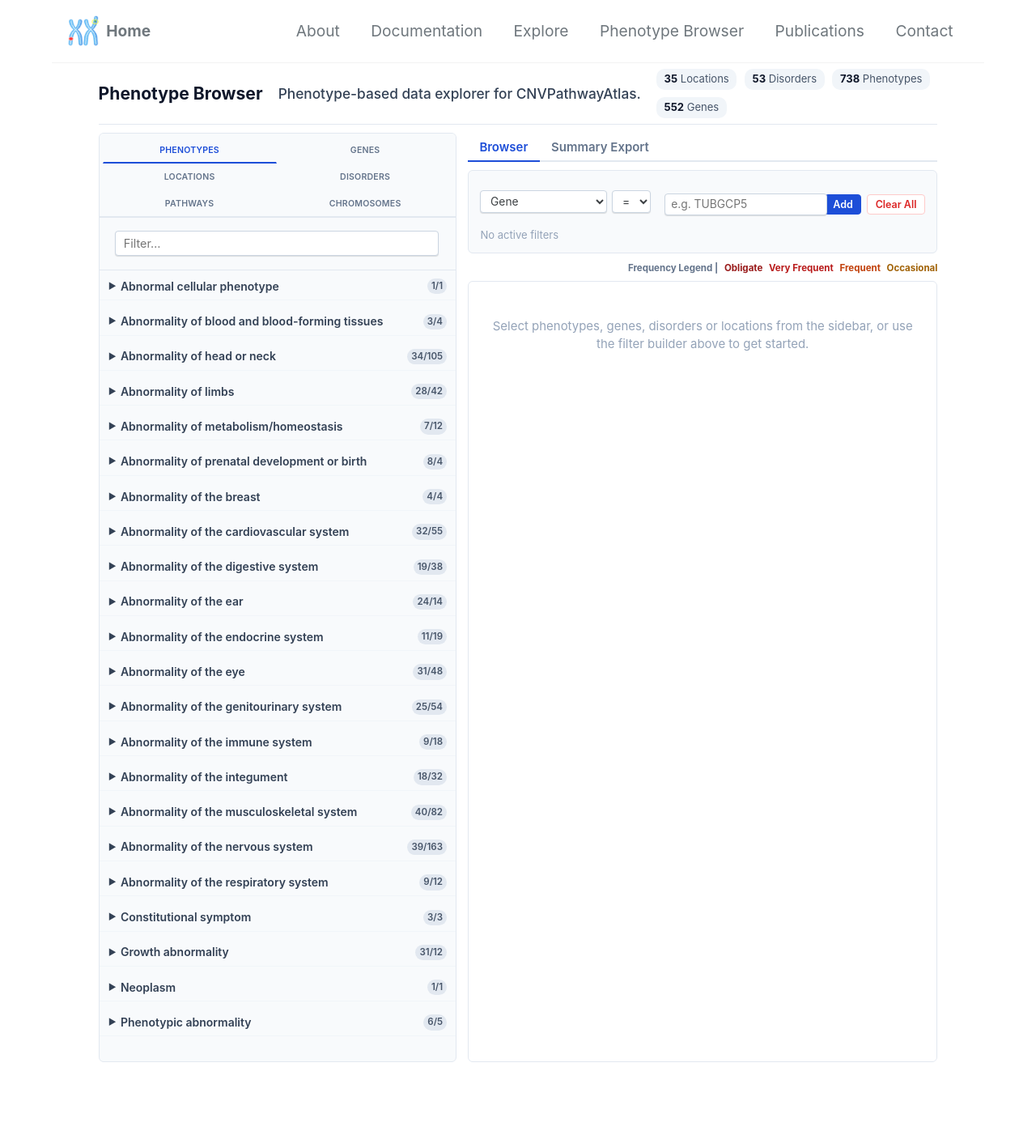
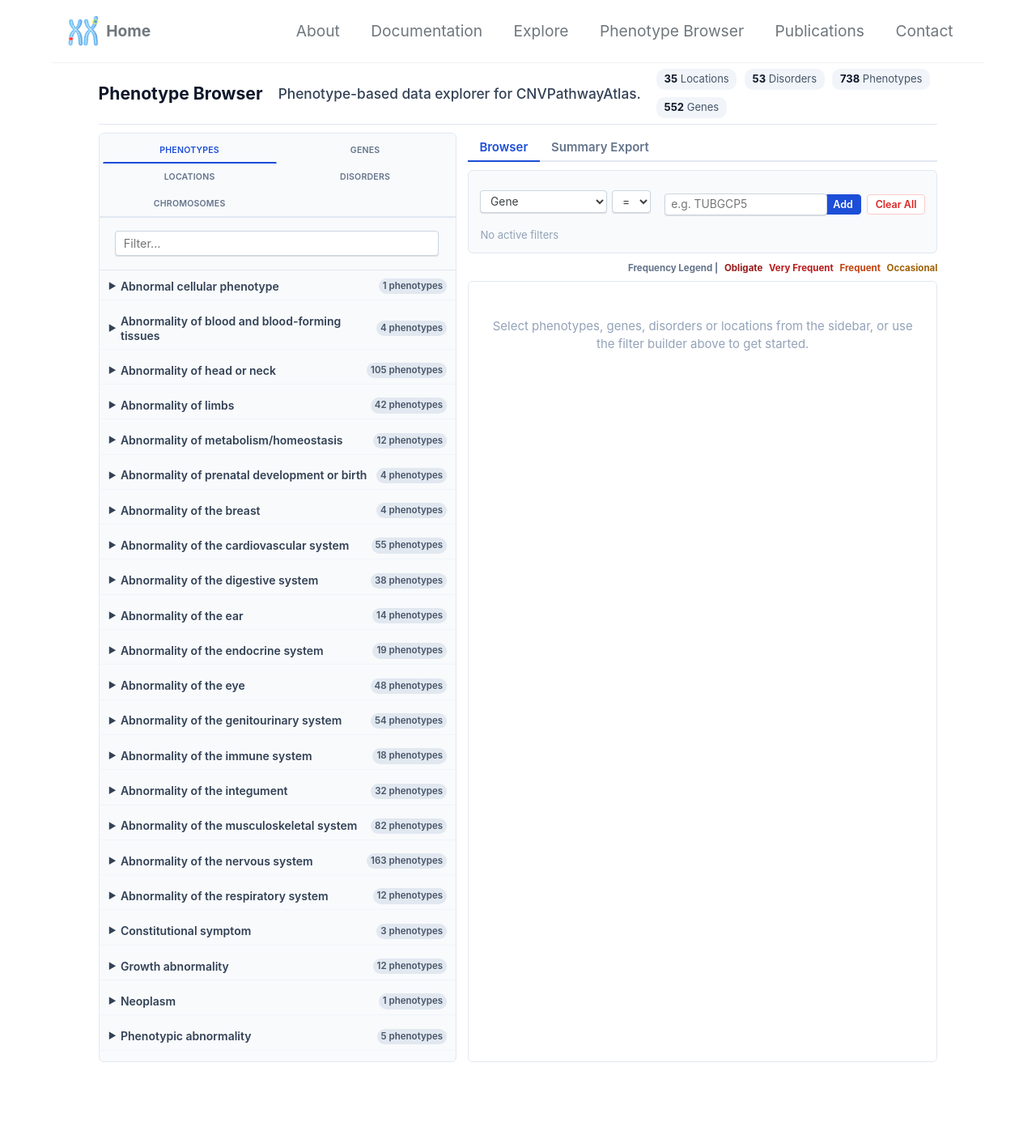
Before and after one commit to CNVPathwayAtlas/cnv-website, a Jekyll site: the page built from _pages/phenotype-browser.html, in a window 1280 px wide. Shown: the whole page at 81% size. Built offline with Jekyll 4.4.1, drawn with Linux system fonts in a browser that asks for light colours; cached includes are drawn as plain includes.

Commit message:
Fix tree and remove pathways

```diff
--- a/_pages/phenotype-browser.html
+++ b/_pages/phenotype-browser.html
@@ -32,7 +32,7 @@ permalink: /phenotype-browser/
         <button class="sidebar-tab" data-sidebar="gene">Genes</button>
         <button class="sidebar-tab" data-sidebar="location">Locations</button>
         <button class="sidebar-tab" data-sidebar="disorder">Disorders</button>
-        <button class="sidebar-tab" data-sidebar="pathway">Pathways</button>
+        <!--<button class="sidebar-tab" data-sidebar="pathway">Pathways</button> -->
         <button class="sidebar-tab" data-sidebar="chromosome">Chromosomes</button>
       </div>
       <div class="sidebar-search">
@@ -51,10 +51,10 @@ permalink: /phenotype-browser/
       <div class="sidebar-panel" id="sb-disorder">
         <div class="sidebar-list" id="disorder-list"></div>
       </div>
-      <div class="sidebar-panel" id="sb-pathway">
+      <!--<div class="sidebar-panel" id="sb-pathway">
         <p class="sidebar-hint">The molecular pathways listed here are attributed to a genomic region where a CNV appears.</p>
         <div class="sidebar-list" id="pathway-list"></div>
-      </div>
+      </div> -->
       <div class="sidebar-panel" id="sb-chromosome">
         <div class="sidebar-list" id="chr-list"></div>
       </div>
@@ -81,7 +81,7 @@ permalink: /phenotype-browser/
               <option value="phenotype">Phenotype</option>
               <option value="disorder">Disorder (ORPHA)</option>
               <option value="location">Location</option>
-              <option value="pathway">WikiPathways</option>
+              <!--<option value="pathway">WikiPathways</option> -->
               <option value="chromosome">Chromosome</option>
               <option value="size">Location Size (bp)</option>
             </select>
--- a/_sass/phenotype-browser.scss
+++ b/_sass/phenotype-browser.scss
@@ -387,7 +387,7 @@ body:has(.pheno-browser) .page__content {
 }
 
 .sb-logic-btn {
-    font-size: 0.55rem;
+    font-size: 0.7rem;
     font-weight: 700;
     line-height: 1;
     padding: 0.15rem 0.3rem;
--- a/assets/js/phenotype-browser.js
+++ b/assets/js/phenotype-browser.js
@@ -206,7 +206,7 @@ var PhenotypeBrowser = (function () {
             h += '<div class="tree-cat-hdr" data-cat="' + cid + '">';
             h += '<span class="tree-arrow">&#9654;</span>';
             h += '<span class="tree-cat-label">' + esc(c.label) + '</span>';
-            h += '<span class="tree-cat-badge" title="' + nD + ' disorders / ' + nP + ' phenotypes">' + nD + '/' + nP + '</span>';
+            h += '<span class="tree-cat-badge" title="' + nD + ' disorders / ' + nP + ' phenotypes">' + nP + '  phenotypes' + '</span>';
             h += '</div>';
             h += '<ul class="tree-items" id="ti-' + cid + '">';
             var ps = c.phenotype_ids.slice().sort(function (a, b) {
@@ -885,6 +885,8 @@ var PhenotypeBrowser = (function () {
             h += '</div>';
         });
 
+        ["active-filters", "stats-active-filters"].forEach(function (id) {
+            var el = document.getElementById(id); if (!el) return;
             el.innerHTML = h;
             el.querySelectorAll(".chip-x").forEach(function (btn) {
                 btn.addEventListener("click", function () { rmF(parseInt(btn.dataset.i, 10)); });
@@ -896,6 +898,7 @@ var PhenotypeBrowser = (function () {
                         filterOps[oi] = filterOps[oi] === "AND" ? "OR" : "AND";
                         refresh();
                     }
+                });
             });
         });
     }
```
